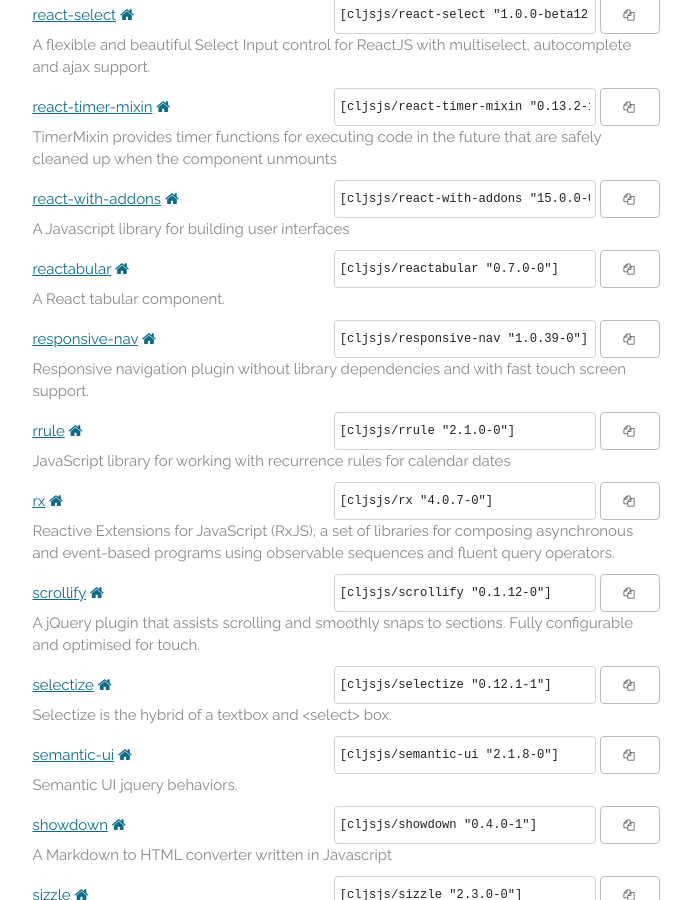
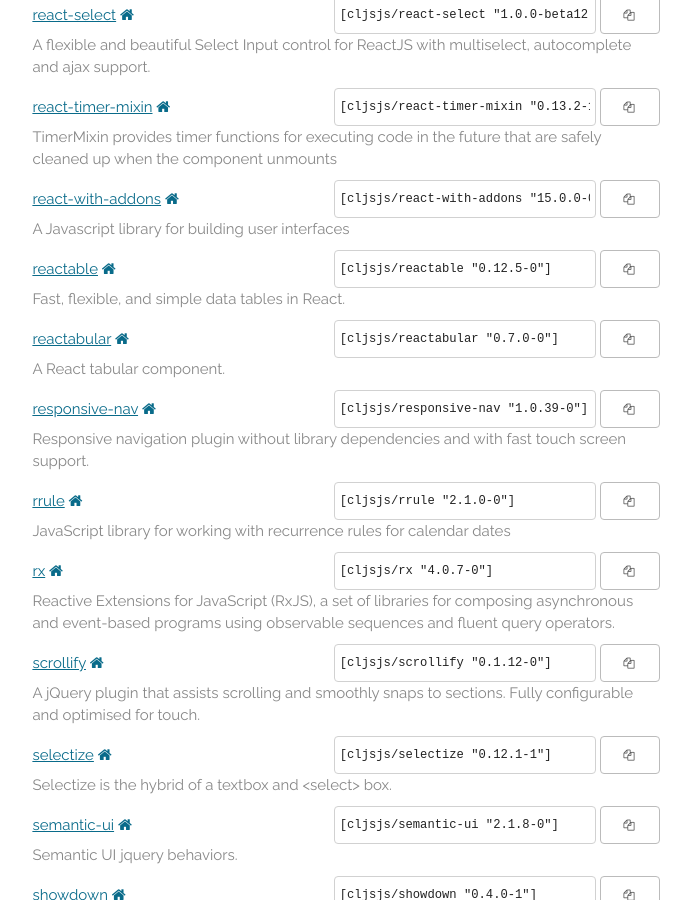
Before and after one commit to cljsjs/cljsjs.github.io, a Jekyll site: the page built from index.markdown, in a window 1280 px wide and 900 px high, scrolled down 11892 px. Shown: the whole window, without its empty margins (294-985 px from the left). Built offline with Jekyll 4.4.1, drawn with Linux system fonts in a browser that asks for light colours; nearby versions of some CDN libraries; comment, search, counter and statistics services are not loaded.

Commit message:
Automatic update

```diff
--- a/_includes/packages.html
+++ b/_includes/packages.html
@@ -1359,6 +1359,15 @@
     <p class="description">A Javascript library for building user interfaces</p>
   </li>
   <li>
+    <a href="https://clojars.org/cljsjs/reactable">reactable</a>
+    <a href="https://github.com/glittershark/reactable" target="new"><i class="fa fa-home"></i></a>
+    <span class="clojars">
+      <input type="text" value='[cljsjs/reactable "0.12.5-0"]'/>
+      <button data-clipboard-text='[cljsjs/reactable "0.12.5-0"]'><i class="fa fa-copy"></i></button>
+    </span>
+    <p class="description">Fast, flexible, and simple data tables in React.</p>
+  </li>
+  <li>
     <a href="https://clojars.org/cljsjs/reactabular">reactabular</a>
     <a href="http://bebraw.github.io/reactabular/" target="new"><i class="fa fa-home"></i></a>
     <span class="clojars">
```
